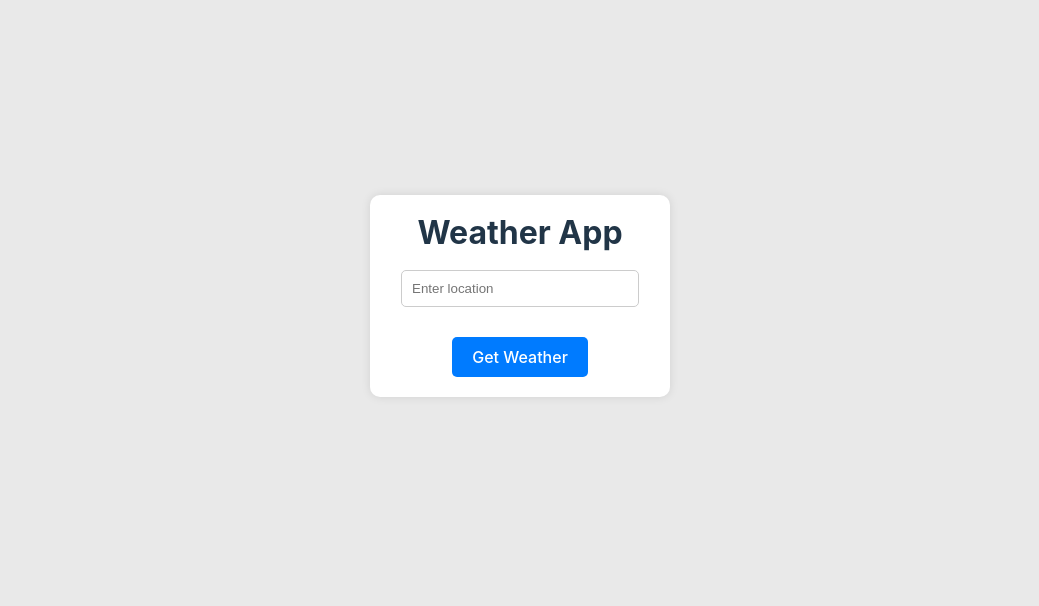
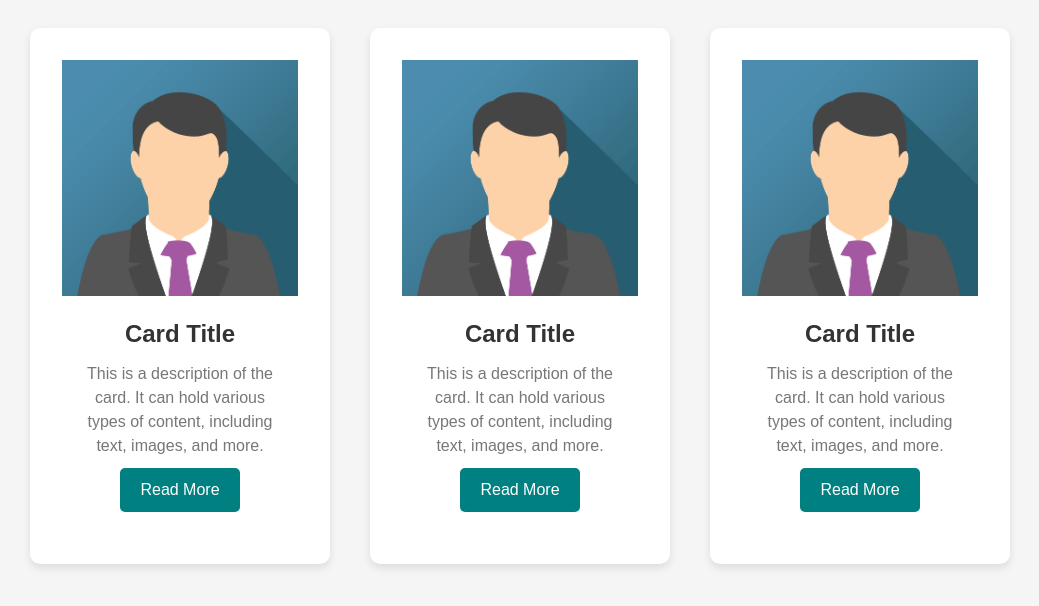
Before and after one commit to ashrafbd1496/react-js, a React (Vite) app: page / in a window 1280 px wide. Shown: the part 104-710 px from the top of the page, without its empty margins (120-1159 px from the left). Built offline with nearby package versions, Linux system fonts and the light colour scheme.

Commit message:
created card

```diff
--- a/src/App.jsx
+++ b/src/App.jsx
@@ -3,12 +3,12 @@ import reactLogo from "./assets/react.svg";
 import "./App.css";
 import AnalogClock from "./componets/AnalogClock/AnalogClock";
 import Weather from "./componets/WeatherApp/Weather";
-
+import ReactProps from "./componets/anisul/ReactProps";
 
 function App() {
   return (
     <>
-      <Weather />
+      <ReactProps />
     </>
   );
 }
--- /dev/null
+++ b/src/componets/anisul/Card.jsx
@@ -0,0 +1,19 @@
+import React from 'react';
+import './style.css';
+
+const Card = () => {
+  return (
+    <div>
+      <div className="card">
+        <img src="/public/card-img-1.png" alt="Card Image" class="card-image"/>
+        <div className="card-content">
+            <h2 className="card-title">Card Title</h2>
+            <p className="card-description">This is a description of the card. It can hold various types of content, including text, images, and more.</p>
+            <a href="#" className="card-button">Read More</a>
+        </div>
+    </div>
+    </div>
+  )
+}
+
+export default Card
--- /dev/null
+++ b/src/componets/anisul/ReactProps.jsx
@@ -0,0 +1,15 @@
+import React from 'react';
+import Card from './Card';
+import './style.css';
+
+const ReactProps = () => {
+  return (
+    <div className='card-container'>
+        <Card CardTitle="Card Title" CardDesc = "Lorem ipsum dollar"/>
+        <Card CardTitle="Card Title" CardDesc = "Lorem ipsum dollar"/>
+        <Card CardTitle="Card Title" CardDesc = "Lorem ipsum dollar"/>
+    </div>
+  )
+}
+
+export default ReactProps
--- /dev/null
+++ b/src/componets/anisul/style.css
@@ -0,0 +1,67 @@
+body {
+  font-family: Arial, sans-serif;
+  display: flex;
+  justify-content: center;
+  align-items: center;
+  height: 100vh;
+  margin: 0;
+  background-color: #f5f5f5;
+}
+
+.card-container {
+  display: flex;
+  flex-direction: row;
+  justify-content: center;
+  align-items: center;
+}
+
+.card {
+  background: #fff;
+  border-radius: 10px;
+  box-shadow: 0 4px 8px rgba(0, 0, 0, 0.1);
+  overflow: hidden;
+  transition: transform 0.8s;
+  width: 300px;
+  margin: 20px;
+}
+.card:hover {
+  transform: scale(1.05);
+}
+
+.card-image {
+  width: 100%;
+  height: auto;
+}
+
+.card-content {
+  padding: 20px;
+}
+
+.card-title {
+  font-size: 1.5em;
+  margin: 0;
+  color: #333;
+}
+
+.card-description {
+  font-size: 1em;
+  color: #777;
+  margin: 10px 0;
+}
+
+.card-button {
+  display: inline-block;
+  padding: 10px 20px;
+  background: teal;
+  color: #fff;
+  border: none;
+  border-radius: 5px;
+  text-decoration: none;
+  font-size: 1em;
+  transition:  0.8s;
+}
+
+.card-button:hover {
+  background: teal;
+  color: #000;
+}
--- a/src/componets/sumit/style.css
+++ b/src/componets/sumit/style.css
@@ -1,3 +1,6 @@
 .myclock{
-    color: aqua;
+    color: #000;
 }
+.changeF{
+    margin-top: 20px;
+}
```
Also changed, not shown: src/componets/sumit/ConditionalRendering.jsx (added, +37 -0 lines), public/card-img-1.png (added), public/card-img-2.png (added).
